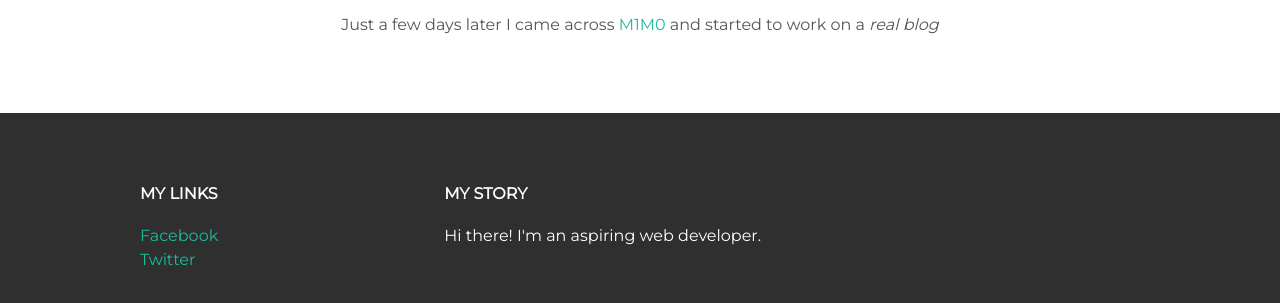
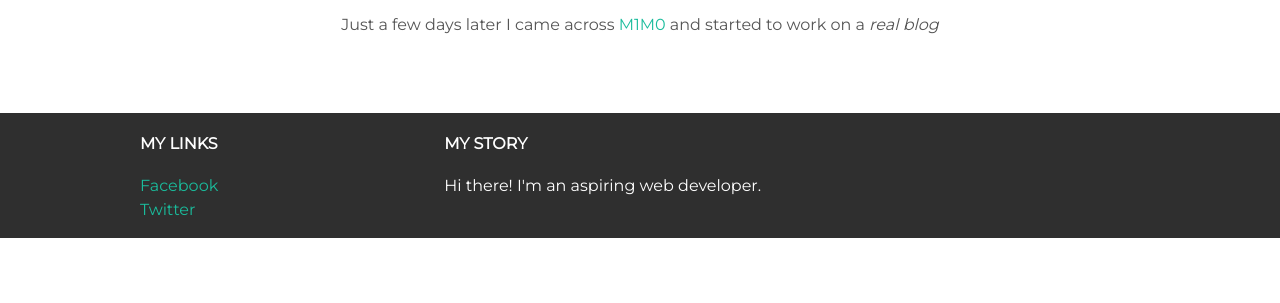
Before and after one commit to alexburnsblack/alexburnsblack.github.io, a plain HTML site: page about.html in a window 1280 px wide. Shown: the part 547-850 px from the top of the page. After the commit the page ends 800 px from the top, so only its background shows below. Drawn offline with Linux system fonts and the light colour scheme.

Commit message:
Add files via upload

```diff
--- a/styles.css
+++ b/styles.css
@@ -9,6 +9,8 @@ body {
 background-color: #1abc9c;
 height: 150px;
 line-height: 150px;
+padding-left: 30px;
+padding-right: 30px;
 }
 
 #header a {
@@ -107,7 +109,8 @@ p {
 
 #footer {
   background-color: #2f2f2f;
-  padding: 50px 0;
+  padding-left: 30px;
+  padding-right: 30px;
 }
 
 .column {
```
